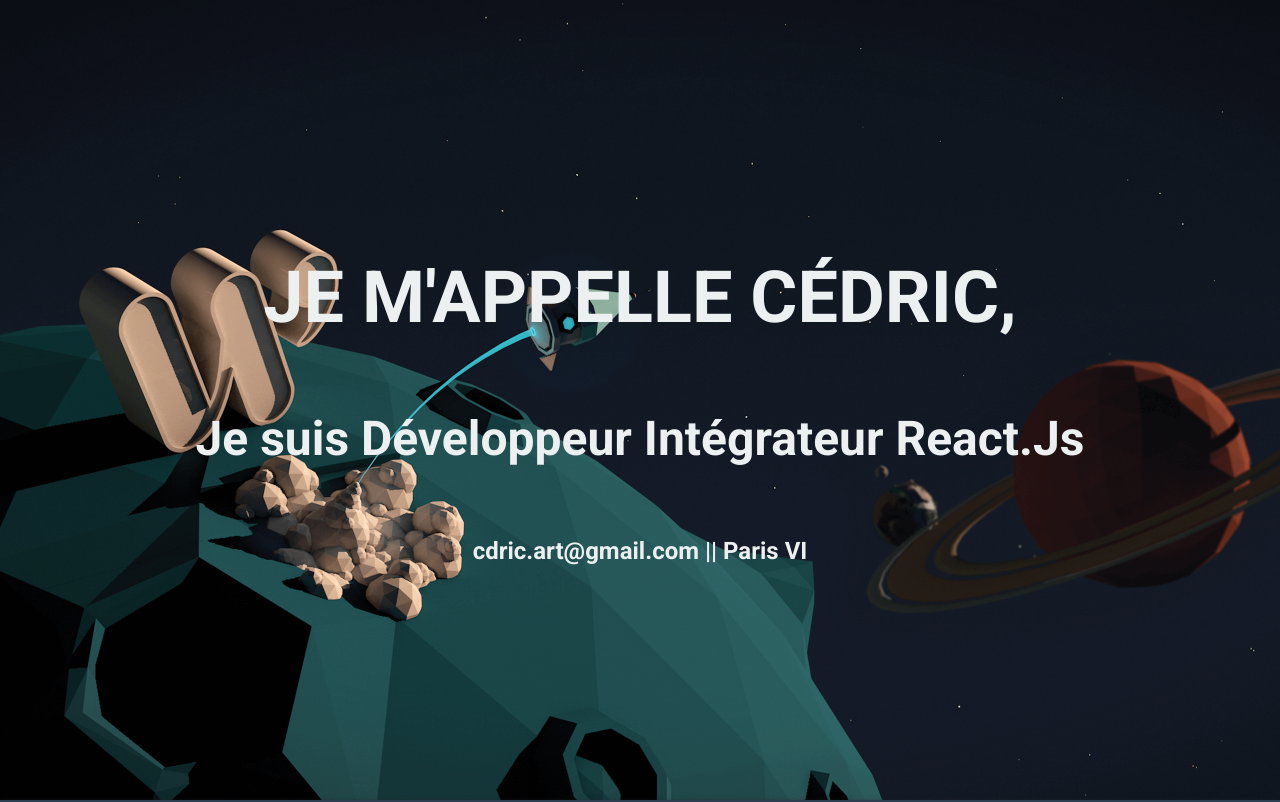
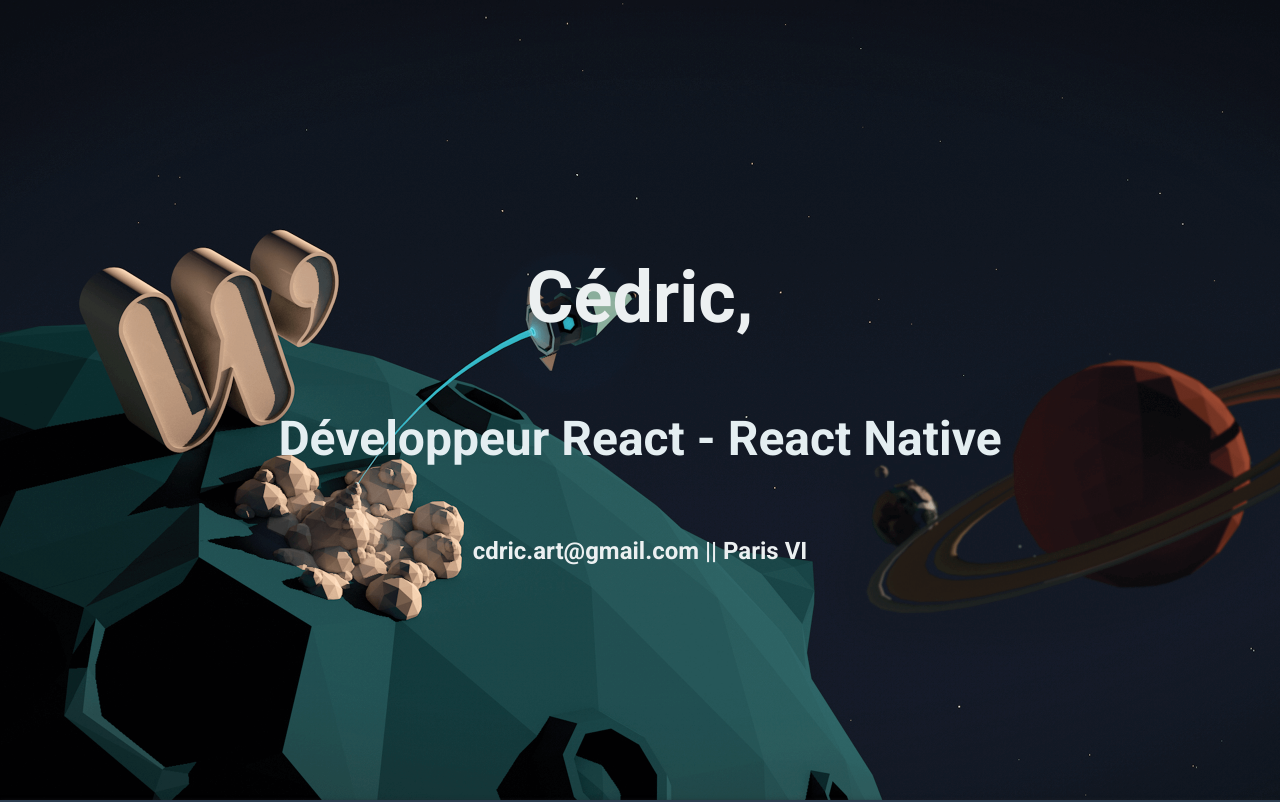
Before and after one commit to Cdric-art/cdricartReactJs, a React (Create React App) app: page / in a window 1280 px wide. Shown: the top 802 px of the page. Built offline with nearby package versions, Linux system fonts and the light colour scheme; no server answers.

Commit message:
Màj Header and title

```diff
--- a/src/components/header.jsx
+++ b/src/components/header.jsx
@@ -8,8 +8,7 @@ function Header () {
 
             <div className="Header">
 
-                <div className="Icon-React"></div>
-                <h1>Je m'appelle Cédric,</h1>
+                <h1>Cédric,</h1>
                 <Title />
                 <a className="Mail" href="mailto:cdric.art@gmail.com">cdric.art@gmail.com<span> || Paris VI</span></a>
 
--- a/src/components/title.jsx
+++ b/src/components/title.jsx
@@ -5,8 +5,8 @@ class Title extends React.Component {
     constructor (props) {
         super(props)
         this.state = {
-            title: 'Je suis',
-            new: ' Développeur Intégrateur React.Js'
+            title: '',
+            new: 'Développeur React - React Native'
         }
         this.timer = null
         this.i = 0
--- a/src/index.css
+++ b/src/index.css
@@ -36,7 +36,6 @@ a {
 h1 {
   font-size: 4.5rem;
   color: var(--colorWhite);
-  text-transform: uppercase;
   padding: 20px;
   margin-bottom: 30px;
 }
```
